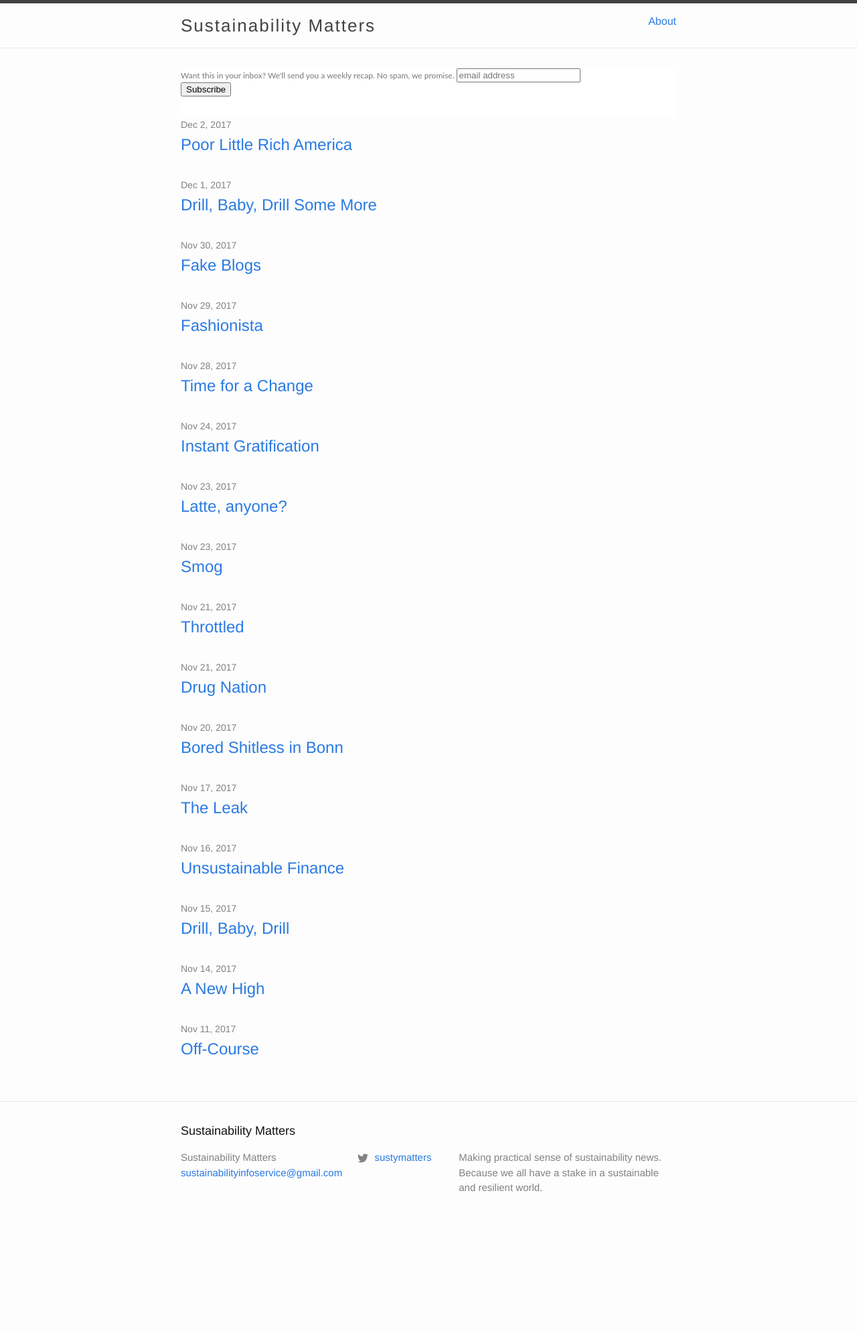
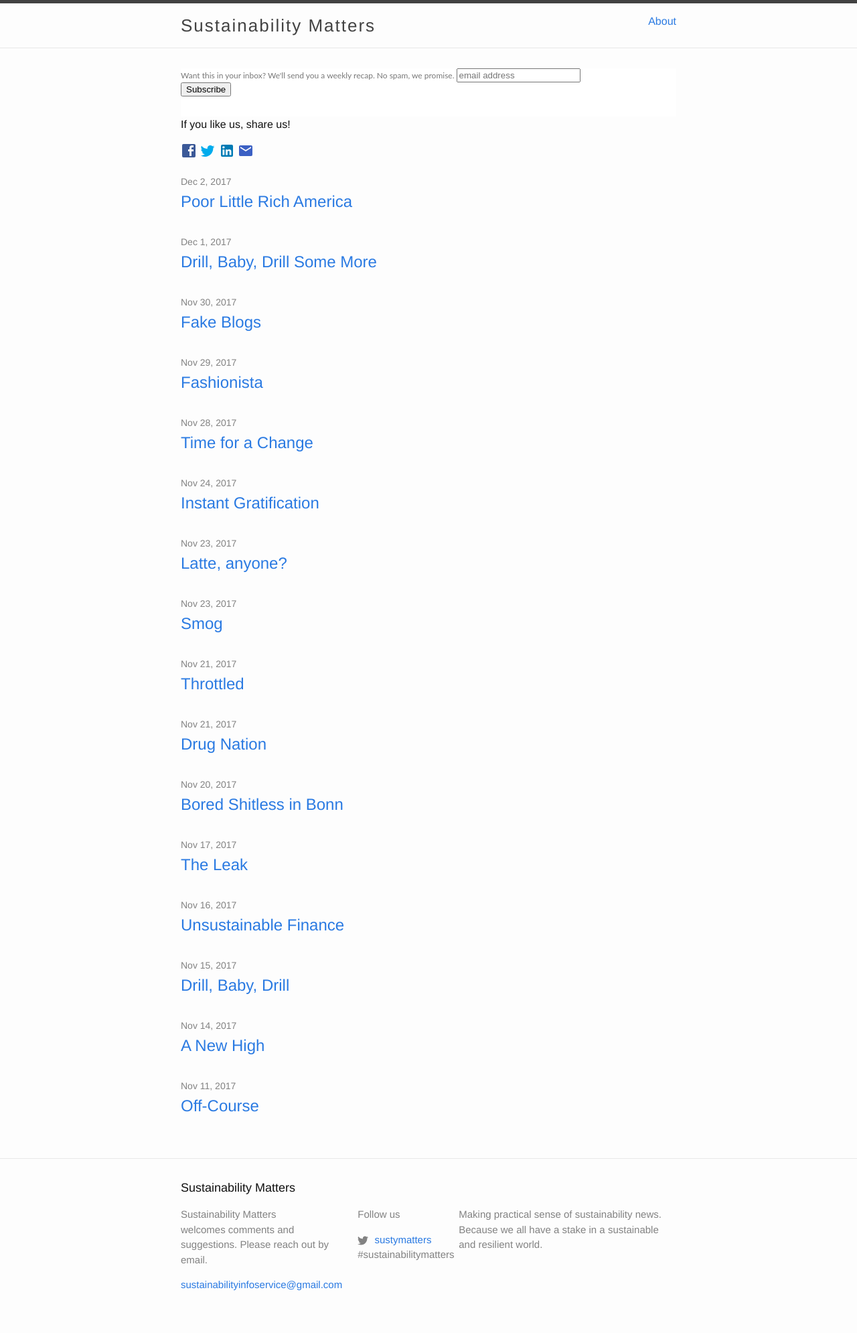
Before and after one commit to Sparkleleuk/Sustainability_Matters, a Jekyll site: the page built from index.md, in a window 1280 px wide. Shown: the whole page at 67% size. Built offline with Jekyll 4.4.1, drawn with Linux system fonts in a browser that asks for light colours; comment, search, counter and statistics services are not loaded; before the commit the page ends 1845 px from its top, so only the background shows below that.

Commit message:
adding sharing buttons

```diff
--- a/_includes/footer.html
+++ b/_includes/footer.html
@@ -15,12 +15,14 @@
             {% endif %}
             </li>
             {% if site.email %}
+            <p> welcomes comments and suggestions. Please reach out by email. </p>
             <li><a href="mailto:{{ site.email }}">{{ site.email }}</a></li>
             {% endif %}
         </ul>
       </div>
 
       <div class="footer-col footer-col-2">
+        <p> Follow us </p>
         <ul class="social-media-list">
           {% if site.github_username %}
           <li>
@@ -32,7 +34,9 @@
           <li>
             {% include icon-twitter.html username=site.twitter_username %}
           </li>
+          <p> #sustainabilitymatters </p>
           {% endif %}
+
 
         </ul>
       </div>
--- a/_layouts/home.html
+++ b/_layouts/home.html
@@ -26,6 +26,44 @@ layout: default
 </form>
 </div>
 
+<div class="share-home">
+  <p>If you like us, share us! <p>
+  <a href="https://www.facebook.com/sharer/sharer.php?u={{ site.url }}{{ page.url | uri_escape }}"
+     class="share-button facebook"
+     target="_blank">
+       <svg fill="#3b5998"
+         height="24"
+         viewBox="0 0 24 24"
+         width="24"
+         xmlns="http://www.w3.org/2000/svg"><path d="M19,4V7H17A1,1 0 0,0 16,8V10H19V13H16V20H13V13H11V10H13V7.5C13,5.56 14.57,4 16.5,4M20,2H4A2,2 0 0,0 2,4V20A2,2 0 0,0 4,22H20A2,2 0 0,0 22,20V4C22,2.89 21.1,2 20,2Z" /></svg></a>
+
+         <a href="https://twitter.com/intent/tweet?url={{ site.url }}{{ page.url | uri_escape }}&text={{ page.title }}&via=sustymatters&hashtags=sustainability, ESG"
+             class="share-button twitter"
+             target="_blank">
+               <svg fill="#00aced;
+                 height="24"
+                 viewBox="0 0 24 24"
+                 width="24"
+                 <svg xmlns="http://www.w3.org/2000/svg" xmlns:xlink="http://www.w3.org/1999/xlink" version="1.1"  width="24" height="24" viewBox="0 0 24 24">
+<path fill="#00aced" d="M22.46,6C21.69,6.35 20.86,6.58 20,6.69C20.88,6.16 21.56,5.32 21.88,4.31C21.05,4.81 20.13,5.16 19.16,5.36C18.37,4.5 17.26,4 16,4C13.65,4 11.73,5.92 11.73,8.29C11.73,8.63 11.77,8.96 11.84,9.27C8.28,9.09 5.11,7.38 3,4.79C2.63,5.42 2.42,6.16 2.42,6.94C2.42,8.43 3.17,9.75 4.33,10.5C3.62,10.5 2.96,10.3 2.38,10C2.38,10 2.38,10 2.38,10.03C2.38,12.11 3.86,13.85 5.82,14.24C5.46,14.34 5.08,14.39 4.69,14.39C4.42,14.39 4.15,14.36 3.89,14.31C4.43,16 6,17.26 7.89,17.29C6.43,18.45 4.58,19.13 2.56,19.13C2.22,19.13 1.88,19.11 1.54,19.07C3.44,20.29 5.7,21 8.12,21C16,21 20.33,14.46 20.33,8.79C20.33,8.6 20.33,8.42 20.32,8.23C21.16,7.63 21.88,6.87 22.46,6Z" /></svg></a>
+
+<a href="https://www.linkedin.com/shareArticle?url={{ site.url }}{{ page.url | uri_escape }}&title={{ page.title }}&source=sustainabilitymatters"
+  class="share-button linkedin"
+  target="_blank">
+    <svg style="width:24px;height:24px" viewBox="0 0 24 24">
+  <path fill="#007bb5" d="M19,3A2,2 0 0,1 21,5V19A2,2 0 0,1 19,21H5A2,2 0 0,1 3,19V5A2,2 0 0,1 5,3H19M18.5,18.5V13.2A3.26,3.26 0 0,0 15.24,9.94C14.39,9.94 13.4,10.46 12.92,11.24V10.13H10.13V18.5H12.92V13.57C12.92,12.8 13.54,12.17 14.31,12.17A1.4,1.4 0 0,1 15.71,13.57V18.5H18.5M6.88,8.56A1.68,1.68 0 0,0 8.56,6.88C8.56,5.95 7.81,5.19 6.88,5.19A1.69,1.69 0 0,0 5.19,6.88C5.19,7.81 5.95,8.56 6.88,8.56M8.27,18.5V10.13H5.5V18.5H8.27Z" />
+</svg></a>
+
+<a href="mailto:?Subject=Something%20from%20Sustainability%20Matters:%20{{ page.title }}&body={{ site.url }}{{ page.url | uri_escape }}"
+class="share-button email"
+target="_top">
+<svg style="width:24px;height:24px" viewBox="0 0 24 24">
+<path fill="#3b60c4" d="M20,8L12,13L4,8V6L12,11L20,6M20,4H4C2.89,4 2,4.89 2,6V18A2,2 0 0,0 4,20H20A2,2 0 0,0 22,18V6C22,4.89 21.1,4 20,4Z" />
+</svg></a>
+
+</div>
+
+
 <!--End mc_embed_signup-->
 
   <ul class="post-list">
--- a/_sass/minima/_layout.scss
+++ b/_sass/minima/_layout.scss
@@ -39,6 +39,10 @@
   .share-box {
     padding-bottom: 20px;
     margin-bottom: 20px;
+  }
+
+  .share-home {
+    align-content: center;
   }
 
   @include media-query($on-palm) {
```
